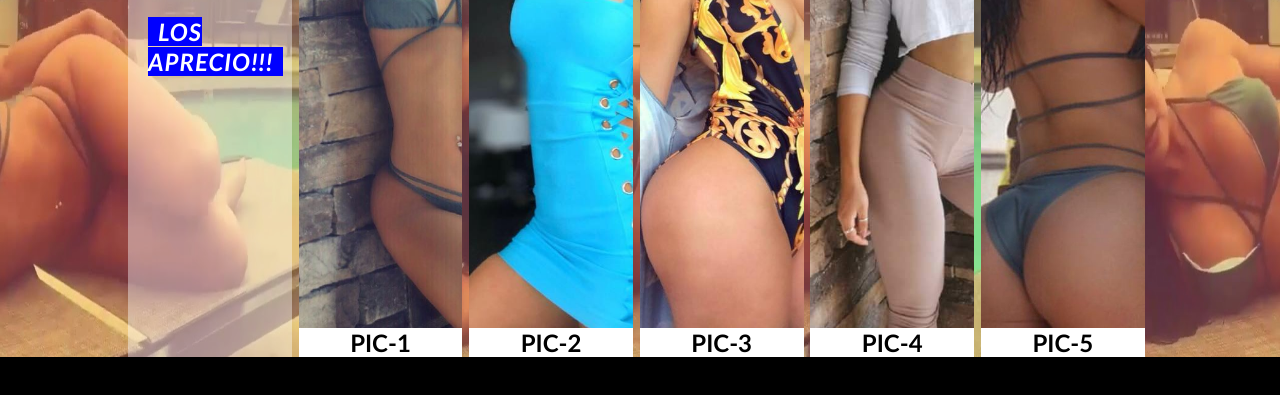
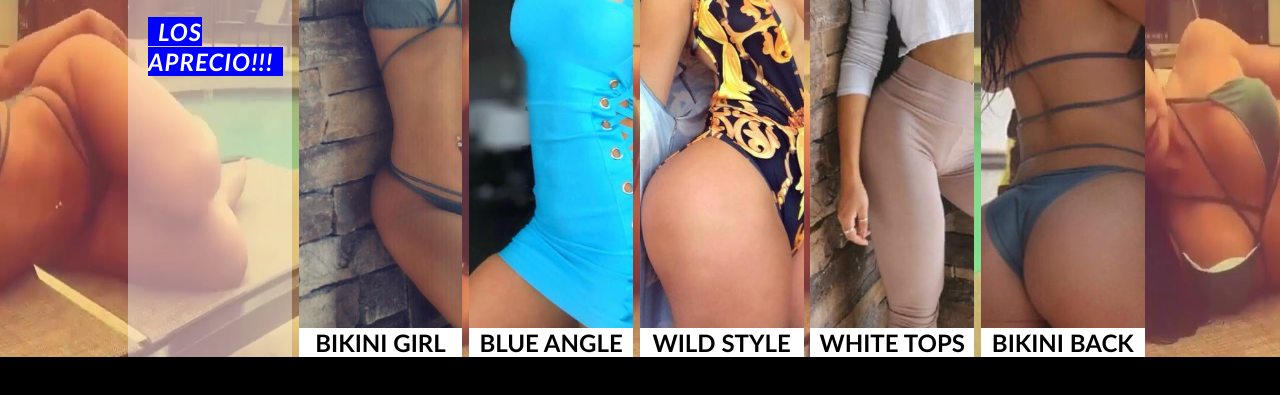
Before and after one commit to shamimhcp1/upwork-demo-1, a plain HTML site: page index.html in a window 1280 px wide. Shown: the part 315-710 px from the top of the page. Drawn offline with Linux system fonts and the light colour scheme.

Commit message:
some update

```diff
--- a/index.html
+++ b/index.html
@@ -19,19 +19,19 @@
                 <h1><span><a href="https://www.facebook.com/imkarlamarie" target="_blank">Los aprecio!!!</a></span></h1>
             </div>
             <div class="col-2 img-responsive titling"><img src="images/pic-1.jpg">
-                <h1><a href="#">Pic-1</a></h1>
+                <h1><a href="#">Bikini Girl</a></h1>
             </div>
             <div class="col-2 img-responsive titling"><img src="images/pic-2.jpg">
-                <h1><a href="#">Pic-2</a></h1>
+                <h1><a href="#">Blue Angle</a></h1>
             </div>
             <div class="col-2 img-responsive titling"><img src="images/pic-3.jpg">
-                <h1><a href="#">Pic-3</a></h1>
+                <h1><a href="#">Wild Style</a></h1>
             </div>
             <div class="col-2 img-responsive titling"><img src="images/pic-4.jpg">
-                <h1><a href="#">Pic-4</a></h1>
+                <h1><a href="#">White Tops</a></h1>
             </div>
             <div class="col-2 img-responsive titling"><img src="images/pic-5.jpg">
-                <h1><a href="#">Pic-5</a></h1>
+                <h1><a href="#">Bikini Back</a></h1>
             </div>
         </div>
     </div>
```
